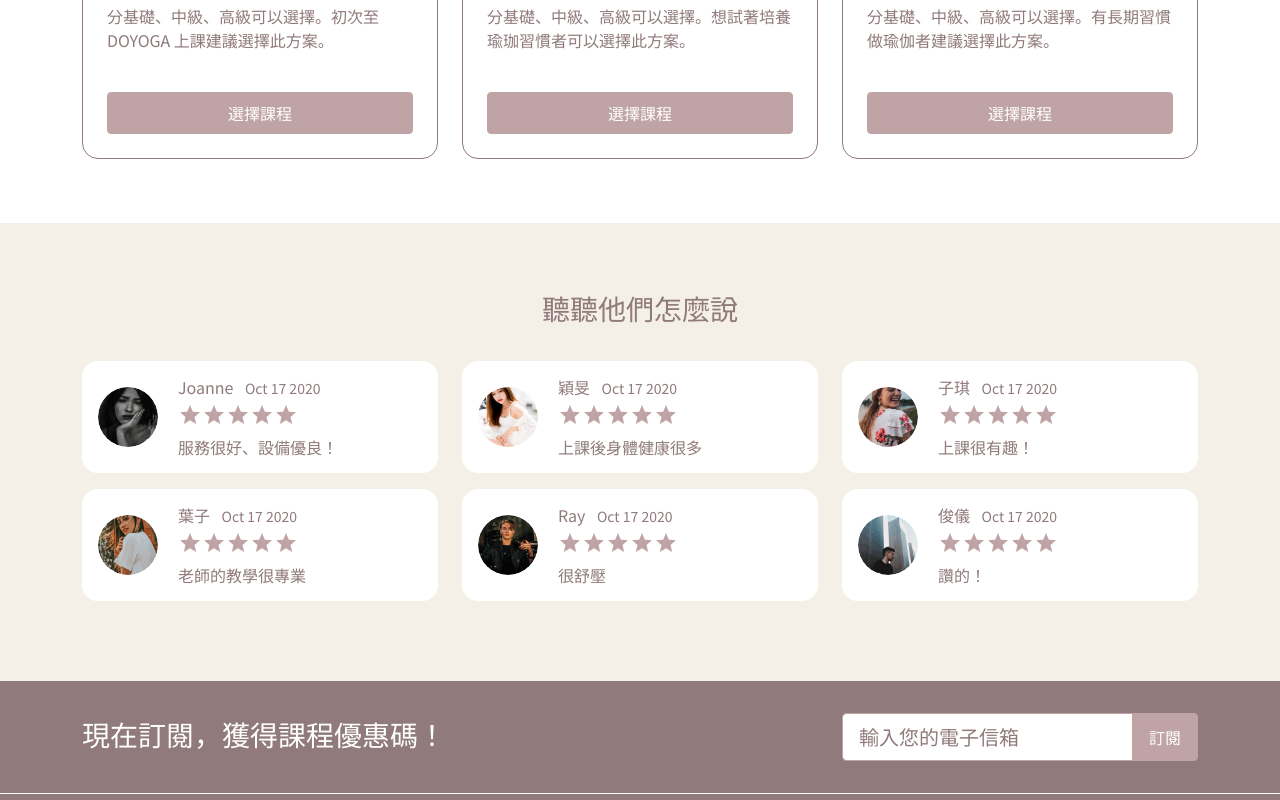
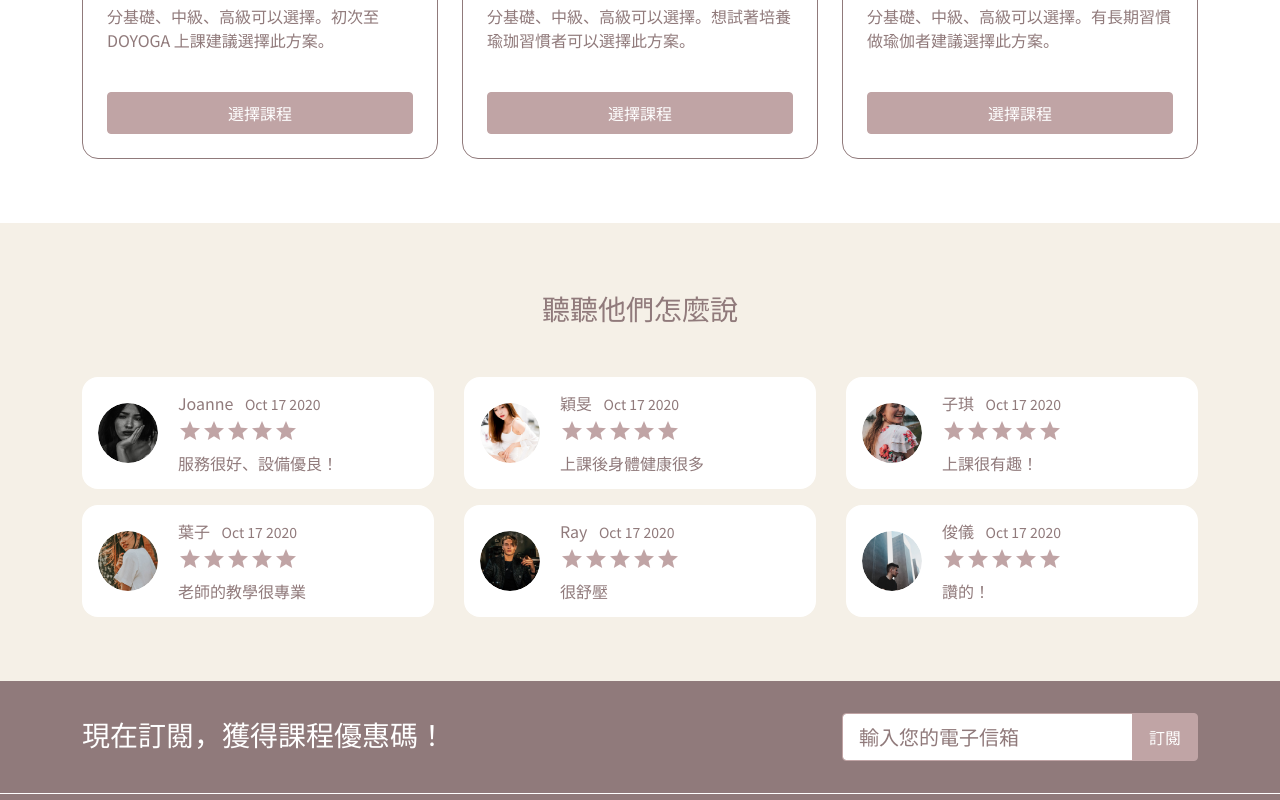
Before and after one commit to spmdl/doyoga-website, a plain HTML site: page index.html in a window 1280 px wide. Shown: the part 3913-4713 px from the top of the page. Drawn offline with nearby package versions, Linux system fonts and the light colour scheme.

Commit message:
Update 2021-09-04T15:39:51.815Z

```diff
--- a/assets/js/all.js
+++ b/assets/js/all.js
@@ -1,23 +1,23 @@
 "use strict";
 
 var swiper = new Swiper('.courseSwiper', {
+  slidesPerView: 2,
+  spaceBetween: 15,
+  grid: {
+    fill: 'row',
+    rows: 2
+  },
   breakpoints: {
+    768: {
+      spaceBetween: 30
+    },
     992: {
       slidesPerView: 1.38,
       spaceBetween: 30,
       grid: {
         rows: 1
       }
-    },
-    768: {
-      spaceBetween: 30
     }
-  },
-  slidesPerView: 2,
-  spaceBetween: 15,
-  grid: {
-    fill: 'row',
-    rows: 2
   },
   // 為了解決 PC 版需要 autoplay
   autoplay: {
@@ -25,7 +25,37 @@ var swiper = new Swiper('.courseSwiper', {
     disableOnInteraction: false
   }
 });
-var feedbackSwiper = new Swiper(".feedbackSwiper", {});
+var feedbackSwiper = new Swiper(".feedbackSwiper", {
+  slidesPerView: 1,
+  grid: {
+    fill: 'row',
+    rows: 3
+  },
+  breakpoints: {
+    768: {
+      slidesPerView: 2.12,
+      spaceBetween: 30,
+      grid: {
+        rows: 2
+      }
+    },
+    992: {
+      slidesPerView: 3,
+      spaceBetween: 30,
+      grid: {
+        rows: 2
+      }
+    }
+  },
+  navigation: {
+    prevEl: ".swiper-btn-prev",
+    nextEl: ".swiper-btn-next"
+  },
+  autoplay: {
+    delay: 2000,
+    disableOnInteraction: false
+  }
+});
 $(function () {
   console.log('Hello Bootstrap5');
 });
--- a/index.html
+++ b/index.html
@@ -371,26 +371,13 @@
       <h2 class="text-center text-primary fs-3 fw-medium mb-6 mb-md-8">
         聽聽他們怎麼說
       </h2>
-      <ul class="row flex-md-nowrap overflow-auto">
       <!-- feedbackSwiper -->
-        <!-- <div class="swiper feedbackSwiper">
+      <div class="row">
+        <div class="col-12">
+          <div class="swiper feedbackSwiper">
             <ul class="swiper-wrapper">
-            <li class="swiper-slide ratio ratio-1x1 overflow-hidden rounded-1 h-lg-m">
-              <img src="assets/images/woman doing yoga beside wall.jpg" alt="yoga-img" class="object-cover">
-            </li>
-            <li class="swiper-slide ratio ratio-1x1 overflow-hidden rounded-1 h-lg-m">
-              <img src="assets/images/rawan-yasser-zQ1ypq-WHzQ-unsplash.jpg" alt="yoga-img" class="object-cover">
-            </li>
-            <li class="swiper-slide ratio ratio-1x1 overflow-hidden rounded-1 h-lg-m">
-              <img src="assets/images/woman in black sports bra and black leggings doing yoga.jpg" alt="yoga-img" class="object-position-ls object-cover">
-            </li>
-            <li class="swiper-slide ratio ratio-1x1 overflow-hidden rounded-1 h-lg-m">
-              <img src="assets/images/woman in white tank top and white leggings bending her body.jpg" alt="yoga-img" class="object-position-bs object-cover">
-            </li>
-          </ul>
-        </div> -->
-        <li class="col-md-6 col-lg-4 mb-4">
-          <div class="card flex-row align-items-center px-md-4 py-md-sm">
+              <li class="swiper-slide mt-2 mt-md-4">
+                <div class="card flex-row align-items-center px-4 py-sm">
                   <img src="assets/images/user-1.png" alt="Joanne" class="head-shots-img w-md-auto h-md-100 rounded-circle me-4 me-md-5" loading="lazy">
                   <div class="card-body text-primary p-0">
                     <h3 class="card-title fs-1 fw-normal mb-1">
@@ -408,8 +395,8 @@
                   </div>
                 </div>
               </li>
-        <li class="col-md-6 col-lg-4 mb-4">
-          <div class="card flex-row align-items-center px-md-4 py-md-sm">
+              <li class="swiper-slide mt-2 mt-md-4">
+                <div class="card flex-row align-items-center px-4 py-sm">
                   <img src="assets/images/user-2.png" alt="Joanne" class="head-shots-img w-md-auto h-md-100 rounded-circle me-4 me-md-5" loading="lazy">
                   <div class="card-body text-primary p-0">
                     <h3 class="card-title fs-1 fw-normal mb-1">
@@ -427,8 +414,8 @@
                   </div>
                 </div>
               </li>
-        <li class="col-md-6 col-lg-4 mb-4">
-          <div class="card flex-row align-items-center px-md-4 py-md-sm">
+              <li class="swiper-slide mt-2 mt-md-4">
+                <div class="card flex-row align-items-center px-4 py-sm">
                   <img src="assets/images/user-3.png" alt="Joanne" class="head-shots-img w-md-auto h-md-100 rounded-circle me-4 me-md-5" loading="lazy">
                   <div class="card-body text-primary p-0">
                     <h3 class="card-title fs-1 fw-normal mb-1">
@@ -446,10 +433,8 @@
                   </div>
                 </div>
               </li>
-      </ul>
-      <ul class="row flex-md-nowrap overflow-auto">
-        <li class="col-md-6 col-lg-4 mb-4">
-          <div class="card flex-row align-items-center px-md-4 py-md-sm">
+              <li class="swiper-slide mt-2 mt-md-4">
+                <div class="card flex-row align-items-center px-4 py-sm">
                   <img src="assets/images/user-4.png" alt="Joanne" class="head-shots-img w-md-auto h-md-100 rounded-circle me-4 me-md-5" loading="lazy">
                   <div class="card-body text-primary p-0">
                     <h3 class="card-title fs-1 fw-normal mb-1">
@@ -467,8 +452,8 @@
                   </div>
                 </div>
               </li>
-        <li class="col-md-6 col-lg-4 mb-4">
-          <div class="card flex-row align-items-center px-md-4 py-md-sm">
+              <li class="swiper-slide mt-2 mt-md-4">
+                <div class="card flex-row align-items-center px-4 py-sm">
                   <img src="assets/images/user-5.png" alt="Joanne" class="head-shots-img w-md-auto h-md-100 rounded-circle me-4 me-md-5" loading="lazy">
                   <div class="card-body text-primary p-0">
                     <h3 class="card-title fs-1 fw-normal mb-1">
@@ -486,8 +471,8 @@
                   </div>
                 </div>
               </li>
-        <li class="col-md-6 col-lg-4 mb-4">
-          <div class="card flex-row align-items-center px-md-4 py-md-sm">
+              <li class="swiper-slide mt-2 mt-md-4">
+                <div class="card flex-row align-items-center px-4 py-sm">
                   <img src="assets/images/user-6.png" alt="Joanne" class="head-shots-img w-md-auto h-md-100 rounded-circle me-4 me-md-5" loading="lazy">
                   <div class="card-body text-primary p-0">
                     <h3 class="card-title fs-1 fw-normal mb-1">
@@ -506,6 +491,17 @@
                 </div>
               </li>
             </ul>
+            <div class="d-flex d-md-none justify-content-between align-items-center pt-2 pt-md-0">
+              <div class="swiper-btn-prev text-primary">
+                <span class="material-icons-outlined display-1">west</span>
+              </div>
+              <div class="swiper-btn-next text-primary">
+                <span class="material-icons-outlined display-1">east</span>
+              </div>
+            </div>
+          </div>
+        </div>
+      </div>
     </div>
   </section>
 </main>
```
Also changed, not shown: assets/style/all.css, 2 other files. Lines whose indentation alone changed are shown as unchanged.
